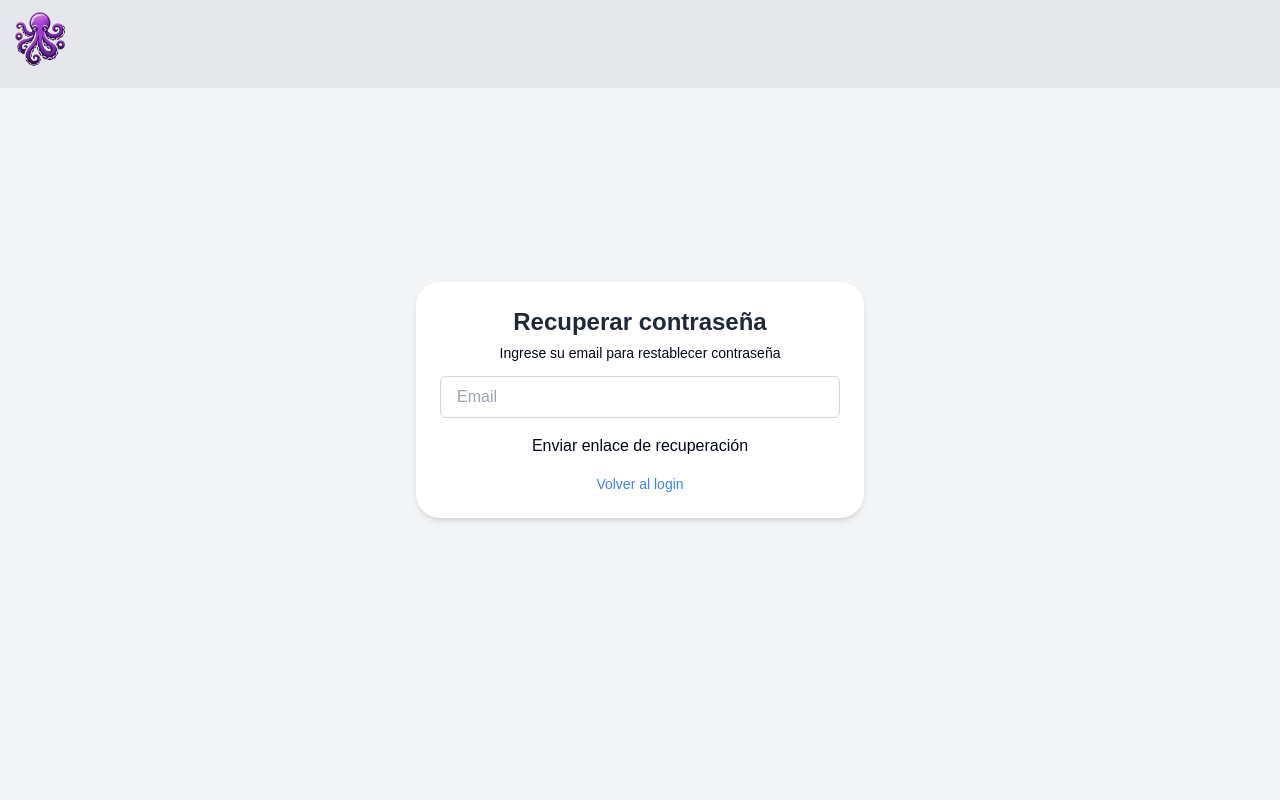
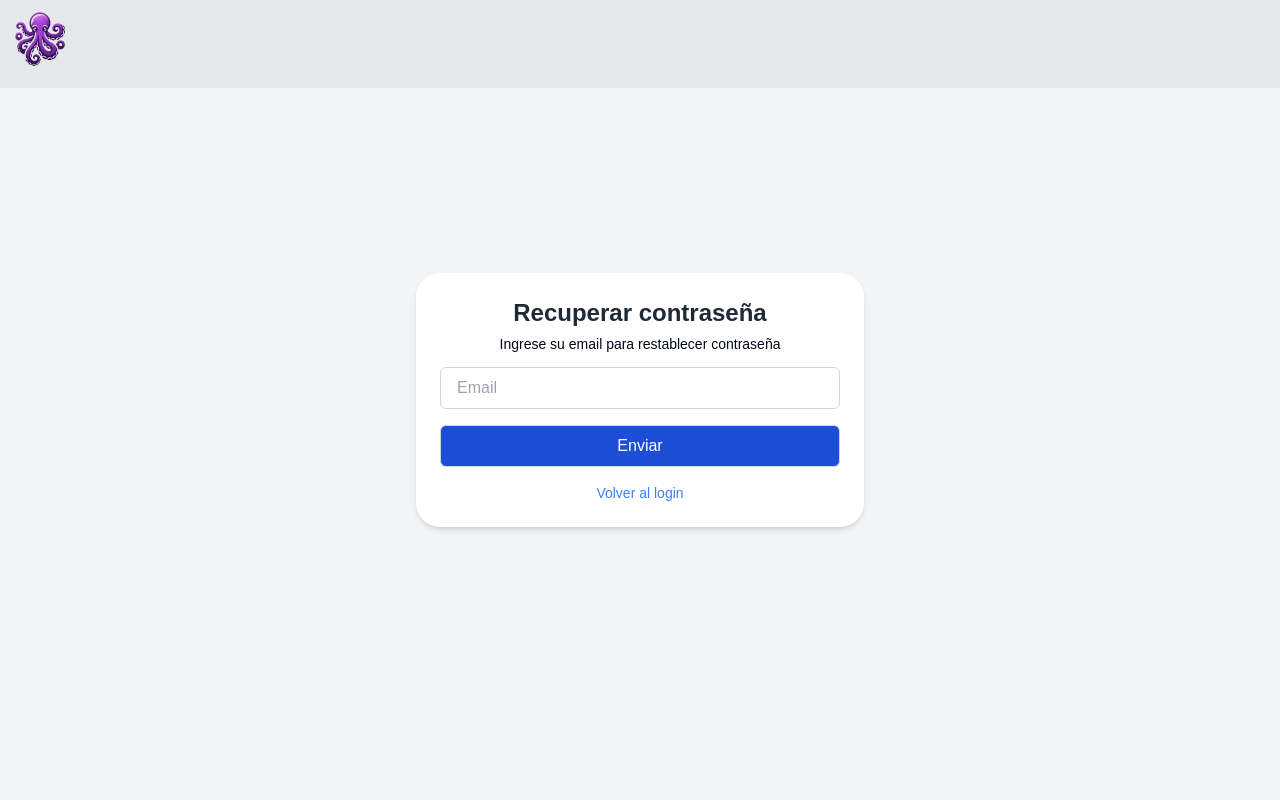
Before and after one commit to gfrassetti/citadelapp, a Next.js app: page /login in a window 1280 px wide. Both pictures are taken after a click on the button "¿Olvidaste tu contraseña?". Shown: the top 800 px of the page. Built offline with nearby package versions, Linux system fonts and the light colour scheme; no server answers.

Commit message:
login btn styles

```diff
--- a/src/app/globals.css
+++ b/src/app/globals.css
@@ -92,3 +92,7 @@ html, body {
     @apply bg-background text-foreground;
   }
 }
+
+.btn {
+  @apply bg-blue-700 hover:bg-blue-600 text-white w-full px-4 py-2 border border-gray-300 rounded-md focus:outline-none focus:ring-2 focus:ring-blue-200;
+}
--- a/src/app/login/page.js
+++ b/src/app/login/page.js
@@ -146,7 +146,7 @@ export default function LoginForm() {
             <Label htmlFor="email">Ingrese su email para restablecer contraseña</Label>
             <input {...register("email")} placeholder="Email" className="input w-full px-4 py-2 border border-gray-300 rounded-md focus:outline-none focus:ring-2 focus:ring-blue-500" />
             {errors.email && <p className="text-red-500 text-sm">{errors.email.message}</p>}
-            <button type="submit" className="btn">Enviar enlace de recuperación</button>
+            <button type="submit" className="btn">Enviar</button>
             <button type="button" onClick={() => setIsResetPassword(false)} className="text-sm text-blue-500 hover:underline">Volver al login</button>
           </form>
         ) : (
@@ -160,7 +160,7 @@ export default function LoginForm() {
             </div>
             <input {...register("password")} type="password" placeholder="Password" className="w-full px-4 py-2 border border-gray-300 rounded-md focus:outline-none focus:ring-2 focus:ring-blue-500" />
             {errors.password && <p className="text-red-500 text-sm">{errors.password.message}</p>}
-            <button type="submit" className="btn bg-blue-700 hover:bg-blue-600 text-white w-full px-4 py-2 border border-gray-300 rounded-md focus:outline-none focus:ring-2 focus:ring-blue-200">Acceso</button>
+            <button type="submit" className="btn">Acceso</button>
             {error && <p className="text-red-500">{error}</p>}
             <div className="text-sm text-center">
               Don&apos;t have an account? <a href="/register" className="underline hover:text-blue-600">Sign up</a>
```
